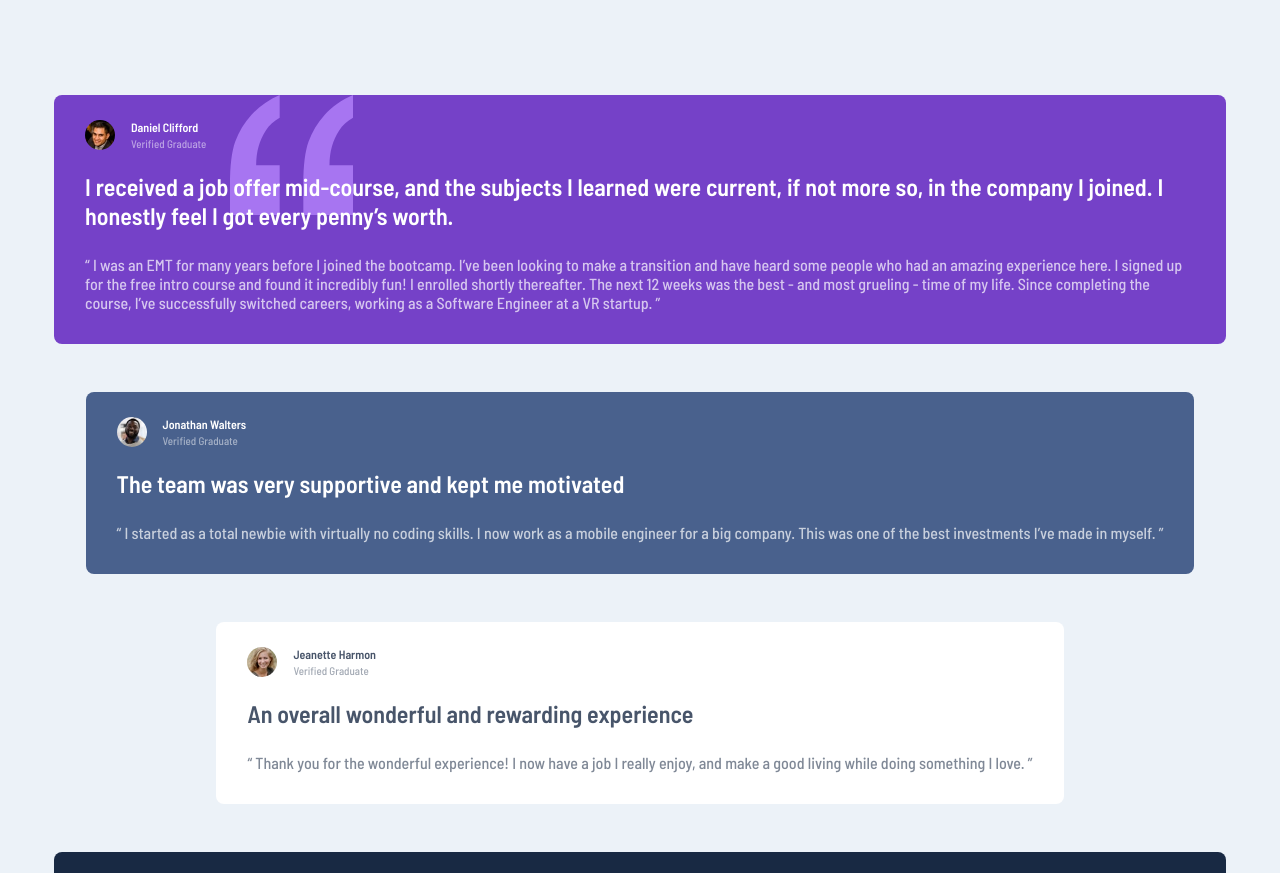
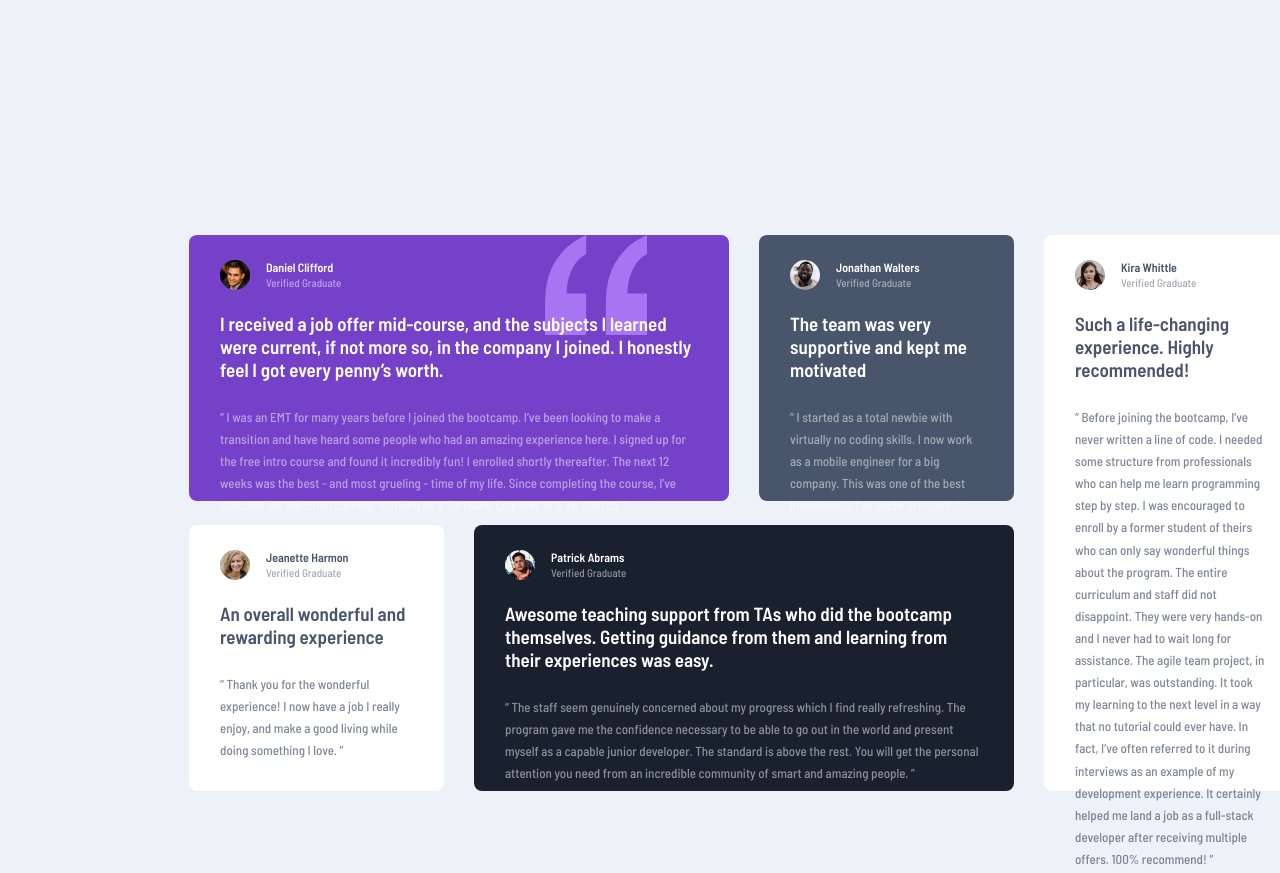
Before and after one commit to GrantWebster/testimonials-grid-section, a plain HTML site: page index.html in a window 1280 px wide. Shown: the top 873 px of the page. Drawn offline with Linux system fonts and the light colour scheme.

Commit message:
Added css grid

```diff
--- a/index.html
+++ b/index.html
@@ -17,7 +17,7 @@
 
   <main class="content-container">
 
-    <div class="testimonial-card moderate-violet">
+    <div class="testimonial-card moderate-violet card1">
       <div class="profile">
 
         <img class="profile-img" src="./images/image-daniel.jpg" alt="Daniel Clifford">
@@ -35,7 +35,7 @@
       <p class="text-white-opacity">“ I was an EMT for many years before I joined the bootcamp. I’ve been looking to make a transition and have heard some people who had an amazing experience here. I signed up for the free intro course and found it incredibly fun! I enrolled shortly thereafter. The next 12 weeks was the best - and most grueling - time of my life. Since completing the course, I’ve successfully switched careers, working as a Software Engineer at a VR startup. ”</p>
     </div>
 
-    <div class="testimonial-card dark-grayish-blue">
+    <div class="testimonial-card dark-grayish-blue card2">
       <div class="profile">
 
         <img class="profile-img" src="./images/image-jonathan.jpg" alt="Jonathan Walters">
@@ -50,7 +50,7 @@
       <p class="text-white-opacity">“ I started as a total newbie with virtually no coding skills. I now work as a mobile engineer for a big company. This was one of the best investments I’ve made in myself. ”</p>
     </div>
 
-    <div class="testimonial-card white-bg">
+    <div class="testimonial-card white-bg card3">
       <div class="profile">
 
         <img class="profile-img" src="./images/image-jeanette.jpg" alt="Jeanette Harmon">
@@ -65,7 +65,7 @@
       <p class="text-grey-opacity">“ Thank you for the wonderful experience! I now have a job I really enjoy, and make a good living while doing something I love. ”</p>
     </div>
 
-    <div class="testimonial-card dark-blackish-blue">
+    <div class="testimonial-card dark-blackish-blue card4">
       <div class="profile">
 
         <img class="profile-img" src="./images/image-patrick.jpg" alt="Patrick Abrams">
@@ -80,7 +80,7 @@
       <p class="text-white-opacity">“ The staff seem genuinely concerned about my progress which I find really refreshing. The program gave me the confidence necessary to be able to go out in the world and present myself as a capable junior developer. The standard is above the rest. You will get the personal attention you need from an incredible community of smart and amazing people. ”</p>
     </div>
 
-    <div class="testimonial-card white-bg">
+    <div class="testimonial-card white-bg card5">
       <div class="profile">
 
         <img class="profile-img" src="./images/image-kira.jpg" alt="Kira Whittle">
--- a/style.css
+++ b/style.css
@@ -15,7 +15,17 @@ html {
 }
 
 h1,h2,h3,h4,p {
+  font-family: 'Barlow Semi Condensed', sans-serif;
   margin: 0 0;
+}
+
+h2 {
+  font-size: 19px;
+}
+
+p {
+  font-size: 12px;
+  line-height: 1.7;
 }
 
 body {
@@ -25,10 +35,9 @@ body {
 }
 
 .content-container {
-  display: flex;
-  flex-direction: column;
-  align-items: center;
-  justify-content: flex-start;
+  display: grid;
+  grid-template-rows: 1fr;
+  grid-gap: 24px;
   font-family: 'Barlow Semi Condensed', sans-serif;
 }
 
@@ -36,7 +45,7 @@ body {
   display: flex;
   flex-direction: column;
   padding: 25px 31px 2rem 31px ;
-  margin-bottom: 24px;
+  /* margin-bottom: 24px; */
   border-radius: 0.5rem;
 }
 
@@ -75,10 +84,11 @@ body {
 }
 
 .quote-pattern {
-  height: 120px;
+  height: 100px;
+  width: auto;
   position: relative;
   top: -25px;
-  right: -24px;
+  right: -40px;
 }
 
 .above-pattern {
@@ -89,14 +99,45 @@ body {
 @media only screen and (min-width: 768px) {
 
   .content-container {
-    flex-direction: row;
-    flex-wrap: wrap;
-    align-items: center;
-    justify-content: center;
+    display: grid;
+    grid-template-columns: repeat(4, 15.9375rem);
+    grid-template-rows: 266px 266px;
+    grid-gap: 1.5rem 1.875rem;
+    padding: 164px 165px;
   }
 
-  .testimonial-card {
-    margin: 24px 30px;
+  .quote-pattern {
+    height: 100px;
+    position: relative;
+    top: -25px;
+    right: -204px;
+  }
+
+  h2 {
+    font-size: 19px;
+  }
+
+  p {
+    font-size: 13px;
+  }
+
+  .card1 {
+    grid-column: 1 / span 2;
+  }
+
+  .card3 {
+    grid-column: 1;
+    grid-row: 2;
+  }
+
+  .card4 {
+    grid-column: span 2;
+    grid-row: 2;
+  }
+
+  .card5 {
+    grid-column: 4;
+    grid-row: 1 / span 2;
   }
 
 }
@@ -112,7 +153,7 @@ body {
 }
 
 .text-white-opacity {
-  color: hsla(0, 0%, 100%, 0.7);
+  color: hsla(0, 0%, 100%, 0.5);
 }
 
 .text-grey-opacity {
@@ -128,9 +169,9 @@ body {
 }
 
 .dark-grayish-blue {
-  background-color:  hsl(219, 32%, 42%);
+  background-color: hsl(217, 19%, 35%);
 }
 
 .dark-blackish-blue {
-  background-color: hsl(217, 47%, 18%);
+  background-color: hsl(219, 29%, 14%);
 }
```
Also changed, not shown: 2 other files.
